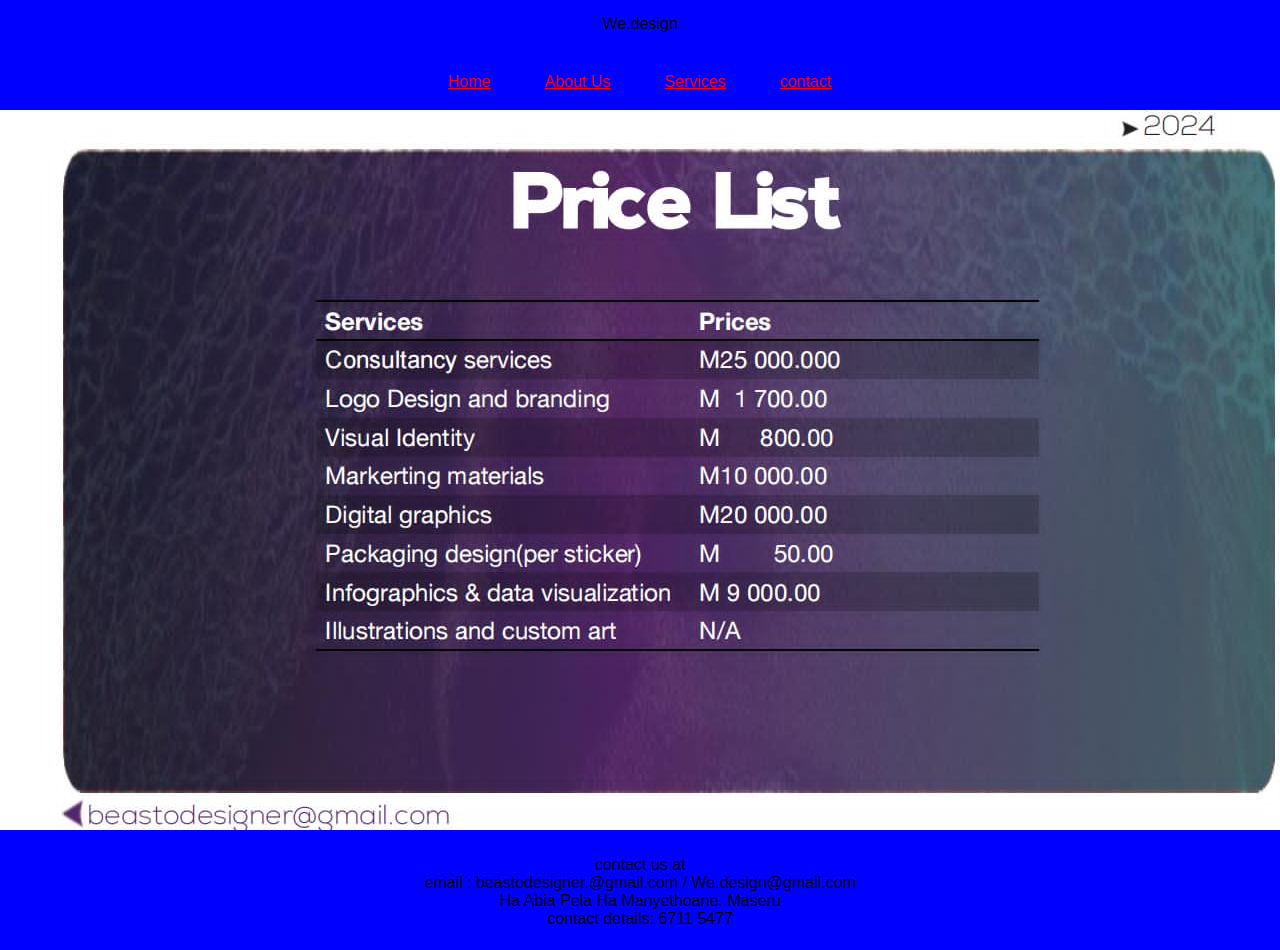
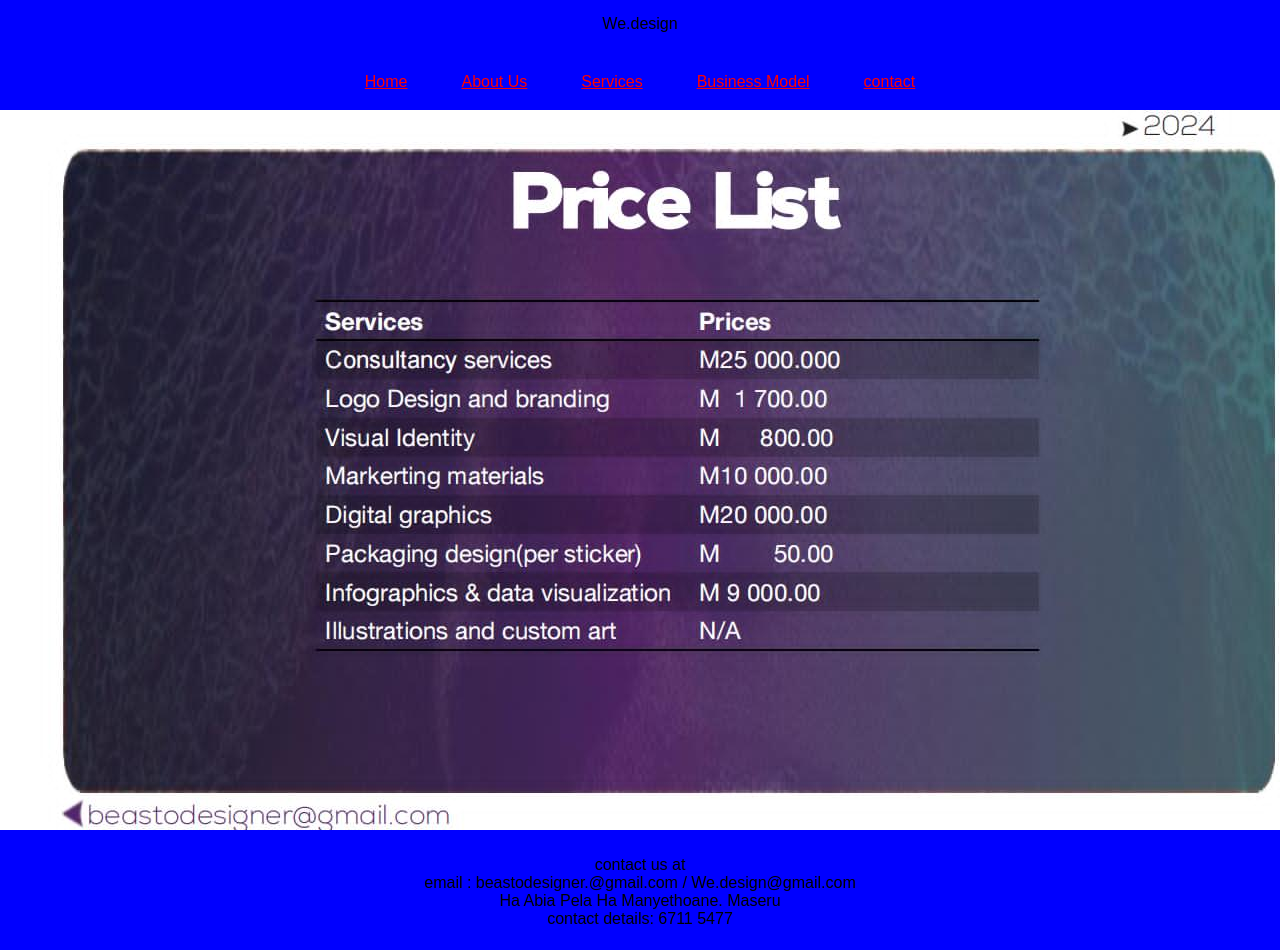
Before and after one commit to Nkhuba-Lephoto/my-website, a plain HTML site: page services.html in a window 1280 px wide. Drawn offline with Linux system fonts and the light colour scheme.

Commit message:
Fix footer contact details and add Business Model link

```diff
--- a/services.html
+++ b/services.html
@@ -59,10 +59,11 @@
 <main>
     <header>We.design
         <nav>
-    <ul class="nav-menu">
+     <ul class="nav-menu">
         <li><a href="index.html">Home</a></li>
         <li><a href="About.html">About Us</a></li>
         <li><a href="services.html">Services</a></li>
+        <li><a href="model.html">Business Model</a></li>
         <li><a href="#contact">contact</a></li>
 
 
```
